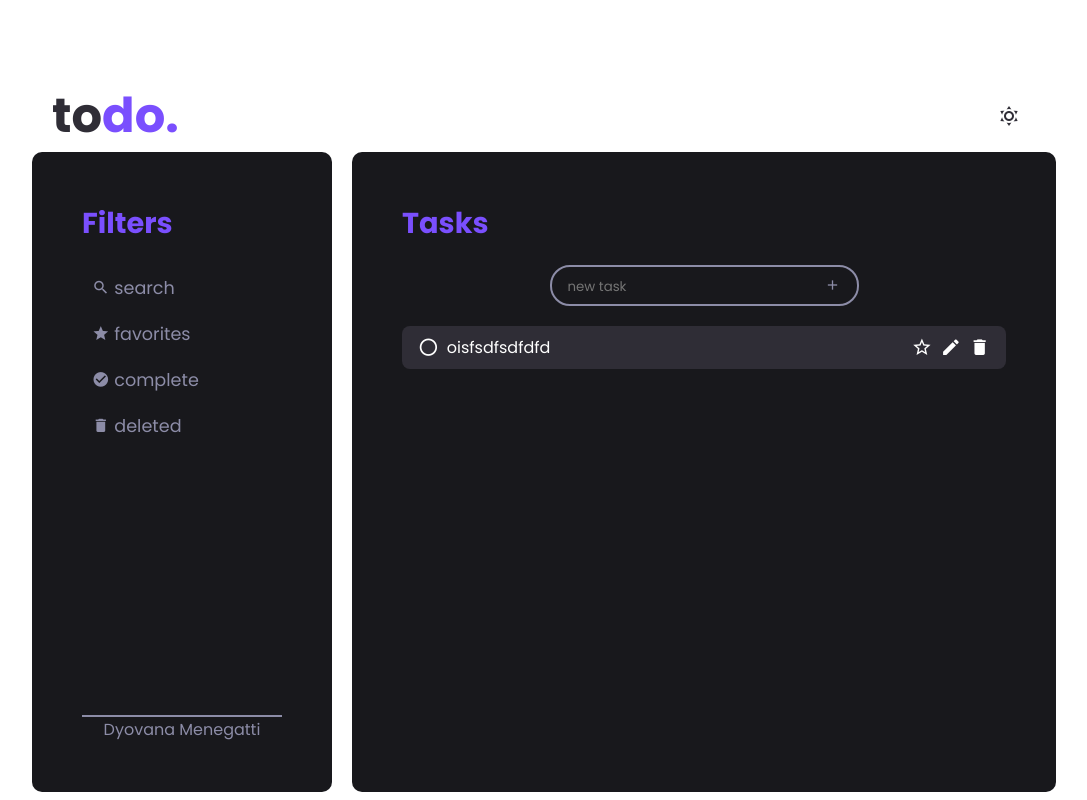
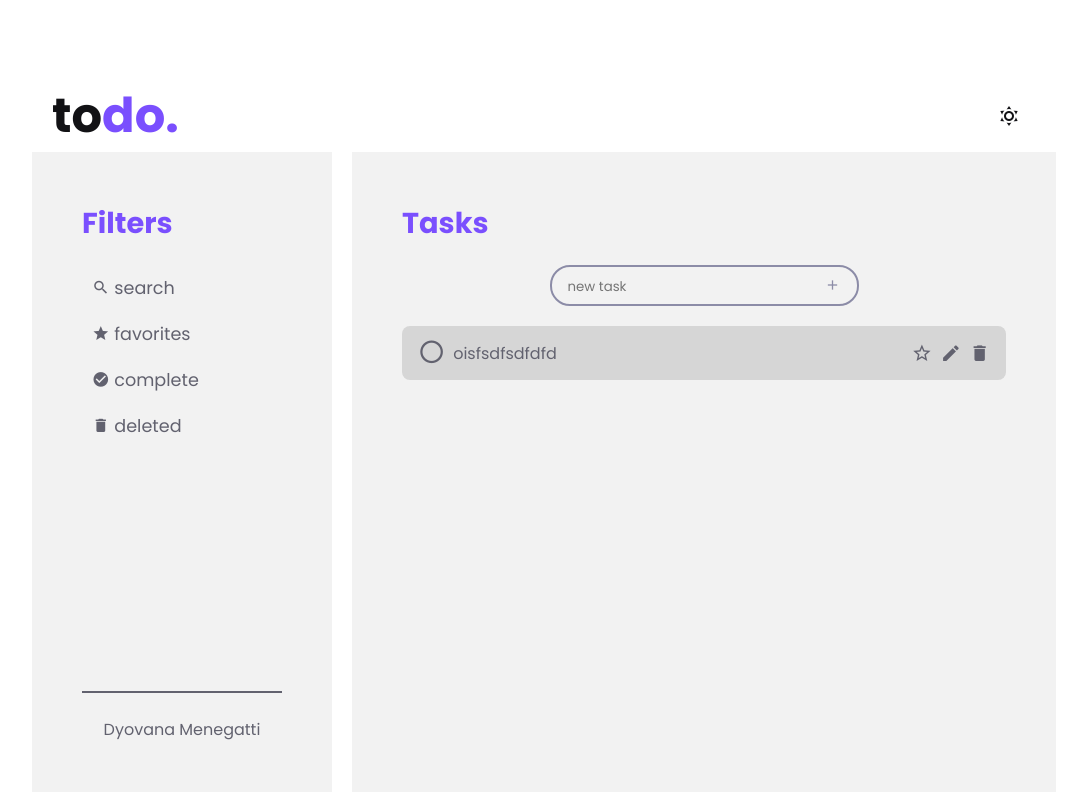
Before and after one commit to dyomenegatti/pomo-task, a Vue app: page / in a window 1280 px wide. Shown: the whole page, without its empty margins (96-1183 px from the left). Built offline with nearby package versions, Linux system fonts and the light colour scheme.

Commit message:
feat: configura light e dark mode na interface

```diff
--- a/src/App.vue
+++ b/src/App.vue
@@ -31,12 +31,12 @@ export default {
 }
 
 .light-theme {
-  background: $background-light;
-  color: $font-primary-light;
+  background: $background-primary-light;
+  color: $text-light;
 }
 
 .dark-theme {
-  background: $background-dark;
-  color: $font-primary-dark;
+  background: $background-primary-dark;
+  color: $text-dark;
 }
 </style>
--- a/src/assets/styles/_variables.scss
+++ b/src/assets/styles/_variables.scss
@@ -2,16 +2,24 @@
 
 $font-main: 'Poppins', sans-serif;
 
+$white: #fff;
+$black: #121215;
 $primary: #7A4FFE;
+$color-text: #8C8CA7;
+$color-text-light: #62626f;
 
-// dark mode
-$background-dark: #121215;
-$primary-dark: #18181C;
-$font-primary-dark: #FFFFFF;
-$font-secondary-dark: #8C8CA7;
+// Light Theme
+$text-light: $black;
+$background-primary-light: $white;
+$background-secondary-light: #F2F2F2;
+$background-task-light: #D6D6D6;
+$new-task-light: $color-text;
+$icons-light: #2F2D36;
 
-//light mode
-$background-light: #FFFFFF;
-$primary-light: #F2F2F2;
-$font-primary-light: #2F2D36;
-$font-secondary-light: #8C8CA7;
+// Dark Theme
+$text-dark: $white;
+$background-primary-dark: $black;
+$background-secondary-dark: #2F2D36;
+$background-task-dark: #18181C;
+$new-task-dark: #2F2D36;
+$icons-dark: $white;
--- a/src/components/Filters.vue
+++ b/src/components/Filters.vue
@@ -1,5 +1,5 @@
 <template>
-  <div class="container">
+  <div :class="themeClass" class="container">
     <div class="content">
       <span class="title">Filters</span>
 
@@ -40,20 +40,43 @@
 </template>
 
 <script>
+import themeMixin from "@/mixins/themeMixin";
+
 export default {
   name: "FiltersApp",
+  mixins: [themeMixin],
 };
 </script>
 
 <style lang="scss" scoped>
 @import "@/assets/styles/_variables.scss";
 
+.container {
+  &.light-theme {
+    background: $background-secondary-light;
+    color: $color-text-light;
+  }
+
+  &.dark-theme {
+    background: $background-task-dark;
+    color: $text-dark;
+
+    .filters ul .filter-btn button {
+      color: $text-dark !important;
+    }
+    .filters .filters-footer .underline {
+      background: $text-dark !important;
+    }
+    .filters .filters-footer .copyright {
+      color: $text-dark !important;
+    }
+  }
+}
+
 .container .content {
   padding: 50px;
   height: 80vh;
   border-radius: 10px;
-  background: $primary-dark;
-  color: $font-secondary-dark;
   display: flex;
   flex-direction: column;
 
@@ -78,7 +101,7 @@ export default {
         background: transparent;
         cursor: pointer;
         padding: 10px;
-        color: $font-secondary-dark;
+        color: $color-text-light;
       }
     }
 
@@ -91,7 +114,11 @@ export default {
       .underline {
         width: 100%;
         height: 2px;
-        background: $font-secondary-dark;
+        background: $color-text-light;
+      }
+      .copyright {
+        color: $color-text-light;
+        margin-top: 24px;
       }
     }
   }
--- a/src/components/Header.vue
+++ b/src/components/Header.vue
@@ -57,11 +57,11 @@ export default {
     cursor: pointer;
 
     &.light-theme {
-      color: $font-primary-light;
+      color: $text-light;
     }
 
     &.dark-theme {
-      color: $font-primary-dark;
+      color: $text-dark;
     }
   }
 }
--- a/src/components/TaskItem.vue
+++ b/src/components/TaskItem.vue
@@ -1,5 +1,5 @@
 <template>
-  <div class="container">
+  <div :class="themeClass" class="item-container">
     <div class="task-content">
       <i class="mdi mdi-circle-outline"></i>
       <span>oisfsdfsdfdfd</span>
@@ -13,19 +13,46 @@
 </template>
 
 <script>
+import themeMixin from "@/mixins/themeMixin";
+
 export default {
   name: "TaskItem",
+  mixins: [themeMixin],
 };
 </script>
 
 <style lang="scss" scoped>
 @import "@/assets/styles/_variables.scss";
 
-.container {
+.item-container {
+  &.light-theme {
+    background: $background-task-light;
+    color: $color-text-light;
+
+    i {
+      color: $color-text-light;
+    }
+
+    .task-actions button {
+      color: $color-text-light;
+    }
+  }
+
+  &.dark-theme {
+    background: $background-secondary-dark;
+    color: $text-dark;
+
+    i {
+      color: $text-dark;
+    }
+
+    .task-actions button {
+      color: $text-dark;
+    }
+  }
+
   width: 100%;
   height: auto;
-  color: $font-primary-dark;
-  background: $font-primary-light;
   padding: 6px 16px;
   border-radius: 8px;
   display: flex;
@@ -42,6 +69,10 @@ export default {
     gap: 8px;
     justify-content: center;
     align-items: center;
+
+    .mdi-circle-outline {
+      font-size: 1.7rem;
+    }
   }
 
   .task-actions {
@@ -50,7 +81,6 @@ export default {
 
     button {
       background: transparent;
-      color: $font-primary-dark;
     }
   }
 }
--- a/src/components/Tasks.vue
+++ b/src/components/Tasks.vue
@@ -1,5 +1,5 @@
 <template>
-  <div class="container">
+  <div :class="themeClass" class="tasks-container">
     <div class="content">
       <span class="title">Tasks</span>
 
@@ -15,10 +15,12 @@
 </template>
 
 <script>
+import themeMixin from "@/mixins/themeMixin";
 import TaskItem from "./TaskItem.vue";
 
 export default {
   name: "TasksApp",
+  mixins: [themeMixin],
   components: {
     TaskItem,
   },
@@ -33,13 +35,23 @@ export default {
 <style lang="scss" scoped>
 @import "@/assets/styles/_variables.scss";
 
-.container .content {
+.tasks-container {
+  &.light-theme {
+    background: $background-secondary-light;
+    color: $color-text-light;
+  }
+
+  &.dark-theme {
+    background: $background-task-dark;
+    color: $text-dark;
+  }
+}
+
+.tasks-container .content {
   width: 55vw;
   padding: 50px;
   height: 80vh;
   border-radius: 10px;
-  background: $primary-dark;
-  color: $font-secondary-dark;
   display: flex;
   flex-direction: column;
 
@@ -59,12 +71,15 @@ export default {
     gap: 20px;
 
     .new-task {
-      border: $font-secondary-dark 2px solid;
+      border: $color-text 2px solid;
       border-radius: 20px;
       padding: 6px 16px;
       input {
         background: transparent;
-        color: $font-primary-dark;
+        color: $color-text;
+      }
+      .mdi-plus {
+        color: $color-text;
       }
     }
   }
```
